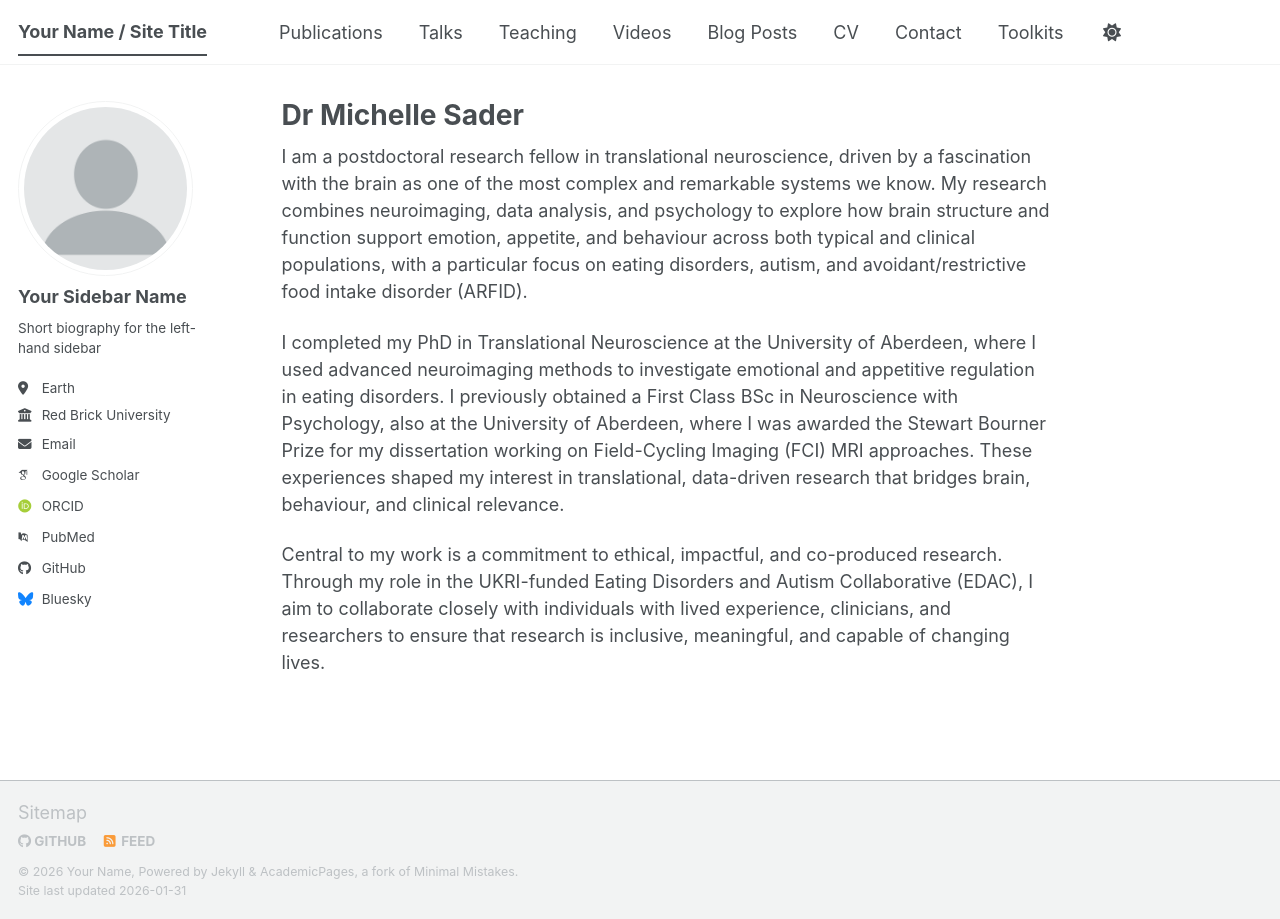
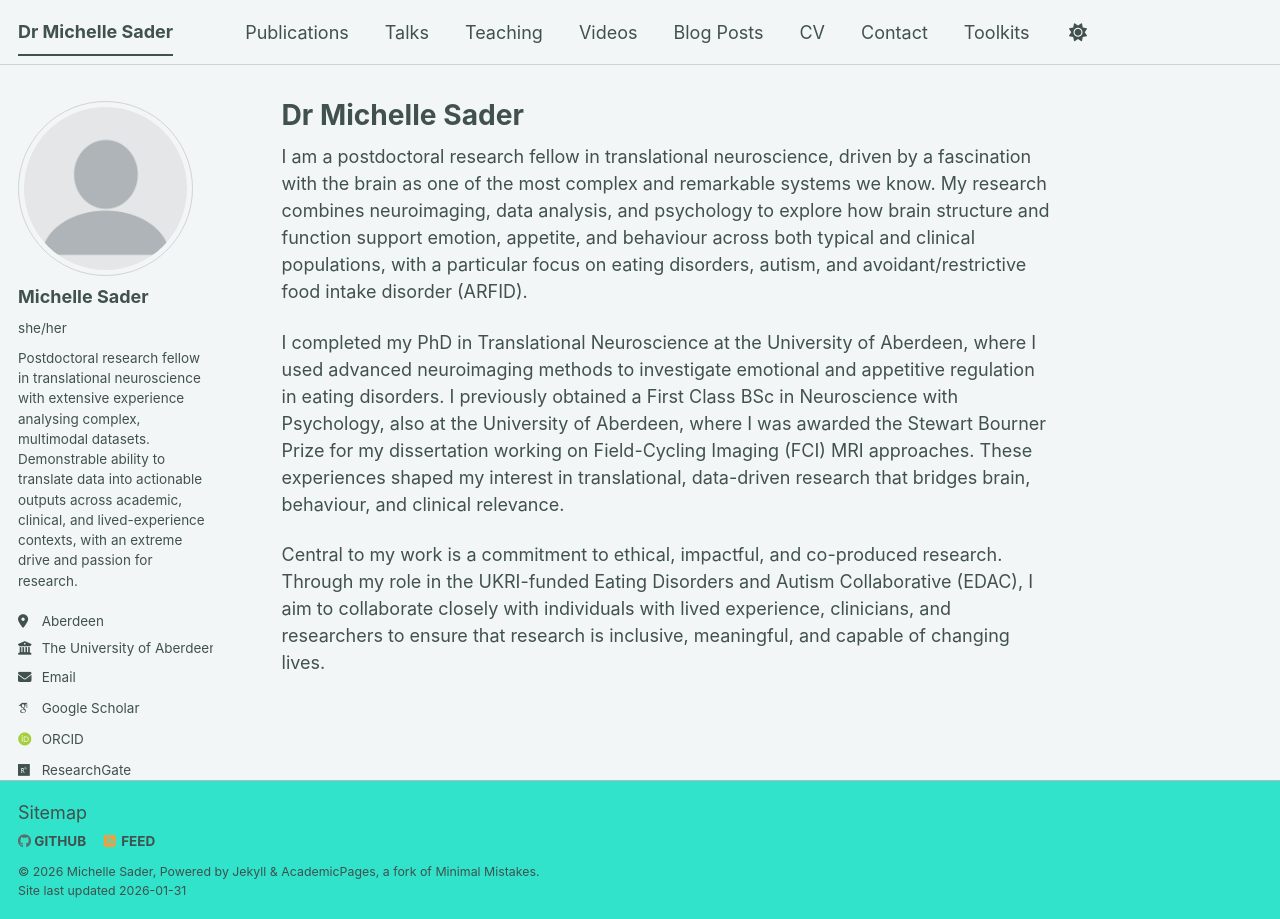
Before and after one commit to sadermichelle/sadermichelle.github.io, a Jekyll site: the page built from _pages/about.md, in a window 1280 px wide. Built offline with Jekyll 4.4.1, drawn with Linux system fonts in a browser that asks for light colours; some web fonts are replaced; a script bundle is joined from its source files by our own code; library files that are not in the unit come from our copies.

Commit message:
Update personal information in _config.yml

```diff
--- a/_config.yml
+++ b/_config.yml
@@ -8,15 +8,15 @@
 
 # Basic Site Settings
 locale                   : "en-UK"
-site_theme               : "default" # The available themes options are "default", "air", "sunrise", "mint", "dirt" and "contrast"
-title                    : "Your Name / Site Title"
+site_theme               : "mint" # The available themes options are "default", "air", "sunrise", "mint", "dirt" and "contrast"
+title                    : "Dr Michelle Sader"
 title_separator          : "-"
-name                     : &name "Your Name"
-description              : &description "Your Name's academic portfolio"   # Update this with a general description of your site, this is the default if not overridden by a page
+name                     : &name "Michelle Sader"
+description              : &description "Michelle's academic portfolio"   # Update this with a general description of your site, this is the default if not overridden by a page
 url                      : https://sadermichelle.github.io # The base hostname & protocol for your site e.g. "https://[your GitHub username].github.io",
                                                            # or if you already have some other page hosted on Github then use "https://[your GitHub username].github.io/[Your Repo Name]"
 baseurl                  : "" # the subpath of your site, e.g. "/blog"
-repository               : "academicpages/academicpages.github.io"
+repository               : "sadermichelle.github.io"
 
 # Site Author - The following control what appear as part of the author content on the side bar.
 #               If a field is blank the icon and link will not appear, otherwise it will be shown.
@@ -24,28 +24,27 @@
 author:
   # Biographic information
   avatar           : "profile.png"
-  name             : "Your Sidebar Name"
-  pronouns         : # example: "she/her"
-  bio              : "Short biography for the left-hand sidebar"
-  location         : "Earth"
-  employer         : "Red Brick University"
+  name             : "Michelle Sader"
+  pronouns         : "she/her"
+  bio              : "Postdoctoral research fellow in translational neuroscience with extensive experience analysing complex, multimodal datasets. Demonstrable ability to translate data into actionable outputs across academic, clinical, and lived-experience contexts, with an extreme drive and passion for research."
+  location         : "Aberdeen"
+  employer         : "The University of Aberdeen"
   uri              : # URL
-  email            : "none@example.org"
+  email            : "sadermichelle@gmail.com"
 
   # Academic websites
   academia         : # URL
   arxiv            : # URL - Update with the correct link to your profile
-  googlescholar    : "https://scholar.google.com/citations?user=PS_CX0AAAAAJ"
+  googlescholar    : "https://scholar.google.com/citations?user=WCoztWEAAAAJ&hl=en"
   inspire-hep      : # URL
   impactstory      : # URL
-  orcid            : "https://orcid.org/yourorcidurl"
+  orcid            : "https://orcid.org/0000-0002-8068-7337"
   semantic         : # URL
   ssrn             : # URL
-  pubmed           : "https://www.ncbi.nlm.nih.gov/pubmed/?term=john+snow"
-  researchgate     : # URL
+  pubmed           : # URL
+  researchgate     : "https://www.researchgate.net/profile/Michelle-Sader"
   scopus           : # URL
-  zotero           : # URL
-
+  zotero           : "https://www.abdn.ac.uk/people/michelle.sader3"
 
   # Repositories and software development
   bitbucket        : # Username - Update with your username on the site
@@ -66,7 +65,7 @@
   keybase          : # Username
   instagram        : # Username
   lastfm           : # Username
-  linkedin         : # Username
+  linkedin         : michellesader
   mastodon         : # URL
   medium           : # URL
   pinterest        : # Username
```
